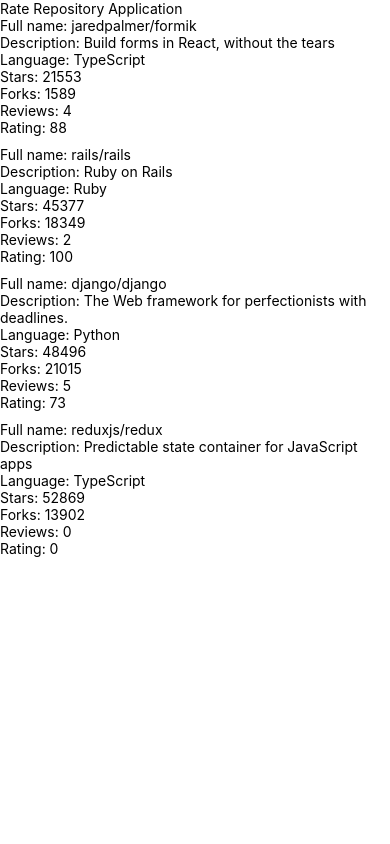
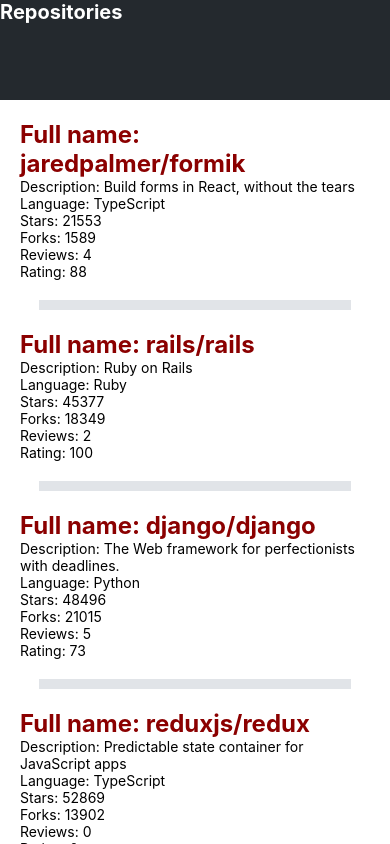
Before and after one commit to ethanclose/rate-repo-app, a React Native app: screen / in a window 390 px wide. Built offline with nearby package versions, Linux system fonts and the light colour scheme.

Commit message:
10.4 : Add AppBar and AppBarTab : Complete

```diff
--- a/package.json
+++ b/package.json
@@ -11,12 +11,15 @@
   },
   "dependencies": {
     "@expo/metro-runtime": "~3.1.1",
+    "@types/react": "~18.2.45",
     "expo": "~50.0.17",
+    "expo-constants": "^18.0.13",
     "expo-status-bar": "~1.11.1",
     "react": "18.2.0",
     "react-dom": "18.2.0",
     "react-native": "0.73.6",
-    "react-native-web": "~0.19.6"
+    "react-native-web": "~0.19.6",
+    "typescript": "^5.3.0"
   },
   "devDependencies": {
     "@babel/core": "^7.20.0",
--- /dev/null
+++ b/src/components/AppBar.jsx
@@ -0,0 +1,28 @@
+import { View, StyleSheet, Pressable } from 'react-native';
+import Constants from 'expo-constants';
+import theme from '../theme';
+import AppBarTab from './AppBarTab'
+
+const styles = StyleSheet.create({
+  container: {
+    paddingTop: Constants.statusBarHeight,
+    backgroundColor: theme.colors.backgroundAppBar,
+    flexDirection: 'row',
+    height: theme.appBar.height,
+    paddingBottom: 10,
+  },
+});
+
+const AppBar = () => {
+  return (
+    <View style={styles.container}>
+      <View horizontal>
+        <AppBarTab>
+          Repositories
+        </AppBarTab>
+      </View>
+    </View>
+  );
+};
+
+export default AppBar;
--- /dev/null
+++ b/src/components/AppBarTab.jsx
@@ -0,0 +1,26 @@
+import { View, StyleSheet, Pressable } from 'react-native';
+import Text from './Text';
+import theme from '../theme';
+
+const styles = StyleSheet.create({
+  pressable: {
+    paddingHorizontal: 15,
+    justifyContent: 'center',
+    height: '100%',
+  },
+  text: {
+    color: theme.colors.white,
+    fontSize: theme.fontSizes.heading,
+    fontWeight: theme.fontWeights.bold,
+  }
+});
+
+const AppBarTab = ({ children, ...props }) => {
+  return (
+    <Pressable>
+      <Text style={styles.text}>{children}</Text>
+    </Pressable>
+  );
+};
+
+export default AppBarTab;
--- /dev/null
+++ b/src/components/FlexBoxExample.jsx
@@ -0,0 +1,30 @@
+import { View, Text, StyleSheet } from 'react-native';
+
+const styles = StyleSheet.create({
+  flexContainer: {
+    display: 'flex',
+  },
+  flexItemA: {
+    flexGrow: 0,
+    backgroundColor: 'green',
+  },
+  flexItemB: {
+    flexGrow: 1,
+    backgroundColor: 'blue',
+  },
+});
+
+const FlexboxExample = () => {
+  return (
+    <View style={styles.flexContainer}>
+      <View style={styles.flexItemA}>
+        <Text>Flex item A</Text>
+      </View>
+      <View style={styles.flexItemB}>
+        <Text>Flex item B</Text>
+      </View>
+    </View>
+  );
+};
+
+export default FlexboxExample;
--- a/src/components/Main.jsx
+++ b/src/components/Main.jsx
@@ -1,6 +1,8 @@
 import Constants from 'expo-constants';
 import { Text, StyleSheet, View } from 'react-native';
 import RepositoryList from './RepositoryList';
+import FlexboxExample from './FlexBoxExample';
+import AppBar from './AppBar';
 
 const styles = StyleSheet.create({
   container: {
@@ -8,12 +10,18 @@
     flexGrow: 1,
     flexShrink: 1,
   },
+  text: {
+    textAlign: 'center',
+    color: 'darkgreen',
+    fontSize: 24,
+    fontWeight: '700',
+  },
 });
 
 const Main = () => {
   return (
     <View style={styles.container}>
-      <Text>Rate Repository Application</Text>
+      <AppBar />
       <RepositoryList />
     </View>
   );
--- a/src/components/RepositoryItem.jsx
+++ b/src/components/RepositoryItem.jsx
@@ -1,9 +1,24 @@
-import { Text, View } from 'react-native';
+import { Text, View, StyleSheet } from 'react-native';
+
+const styles = StyleSheet.create({
+  container: {
+    padding: 20,
+  },
+  text: {
+    color: 'darkred',
+    fontSize: 24,
+    fontWeight: '700',
+  },
+});
+
+
 
 const RepositoryItem = ({ item }) => {
   return (
-    <View>
-      <Text>Full name: {item.fullName}</Text>
+    <View style={styles.container}>
+      <Text style = {styles.text}>
+        Full name: {item.fullName}
+      </Text>
       <Text>Description: {item.description}</Text>
       <Text>Language: {item.language}</Text>
       <Text>Stars: {item.stargazersCount}</Text>
--- a/src/components/RepositoryList.jsx
+++ b/src/components/RepositoryList.jsx
@@ -4,6 +4,9 @@
 const styles = StyleSheet.create({
   separator: {
     height: 10,
+    backgroundColor: '#e1e4e8',
+    width: '80%',
+    alignSelf: 'center'
   },
 });
 
--- /dev/null
+++ b/src/components/Text.jsx
@@ -0,0 +1,39 @@
+import { Text as NativeText, StyleSheet } from 'react-native';
+
+import theme from '../theme';
+
+const styles = StyleSheet.create({
+  text: {
+    color: theme.colors.textPrimary,
+    fontSize: theme.fontSizes.body,
+    fontFamily: theme.fonts.main,
+    fontWeight: theme.fontWeights.normal,
+  },
+  colorTextSecondary: {
+    color: theme.colors.textSecondary,
+  },
+  colorPrimary: {
+    color: theme.colors.primary,
+  },
+  fontSizeSubheading: {
+    fontSize: theme.fontSizes.subheading,
+  },
+  fontWeightBold: {
+    fontWeight: theme.fontWeights.bold,
+  },
+});
+
+const Text = ({ color, fontSize, fontWeight, style, ...props }) => {
+  const textStyle = [
+    styles.text,
+    color === 'textSecondary' && styles.colorTextSecondary,
+    color === 'primary' && styles.colorPrimary,
+    fontSize === 'subheading' && styles.fontSizeSubheading,
+    fontWeight === 'bold' && styles.fontWeightBold,
+    style,
+  ];
+
+  return <NativeText style={textStyle} {...props} />;
+};
+
+export default Text;
--- /dev/null
+++ b/src/theme.ts
@@ -0,0 +1,26 @@
+const theme = {
+  colors: {
+    textPrimary: '#24292e',
+    textSecondary: '#586069',
+    primary: '#0366d6',
+    backgroundAppBar: '#24292e',
+    white: 'white'
+  },
+  fontSizes: {
+    body: 14,
+    subheading: 16,
+    heading: 20
+  },
+  appBar: {
+    height: 100
+  },
+  fonts: {
+    main: 'System',
+  },
+  fontWeights: {
+    normal: '400' as const,
+    bold: '700' as const,
+  },
+};
+
+export default theme;
--- /dev/null
+++ b/tsconfig.json
@@ -0,0 +1,4 @@
+{
+  "compilerOptions": {},
+  "extends": "expo/tsconfig.base"
+}
```
Also changed, not shown: 1 other file (tests, documents, lock files or other folders).
